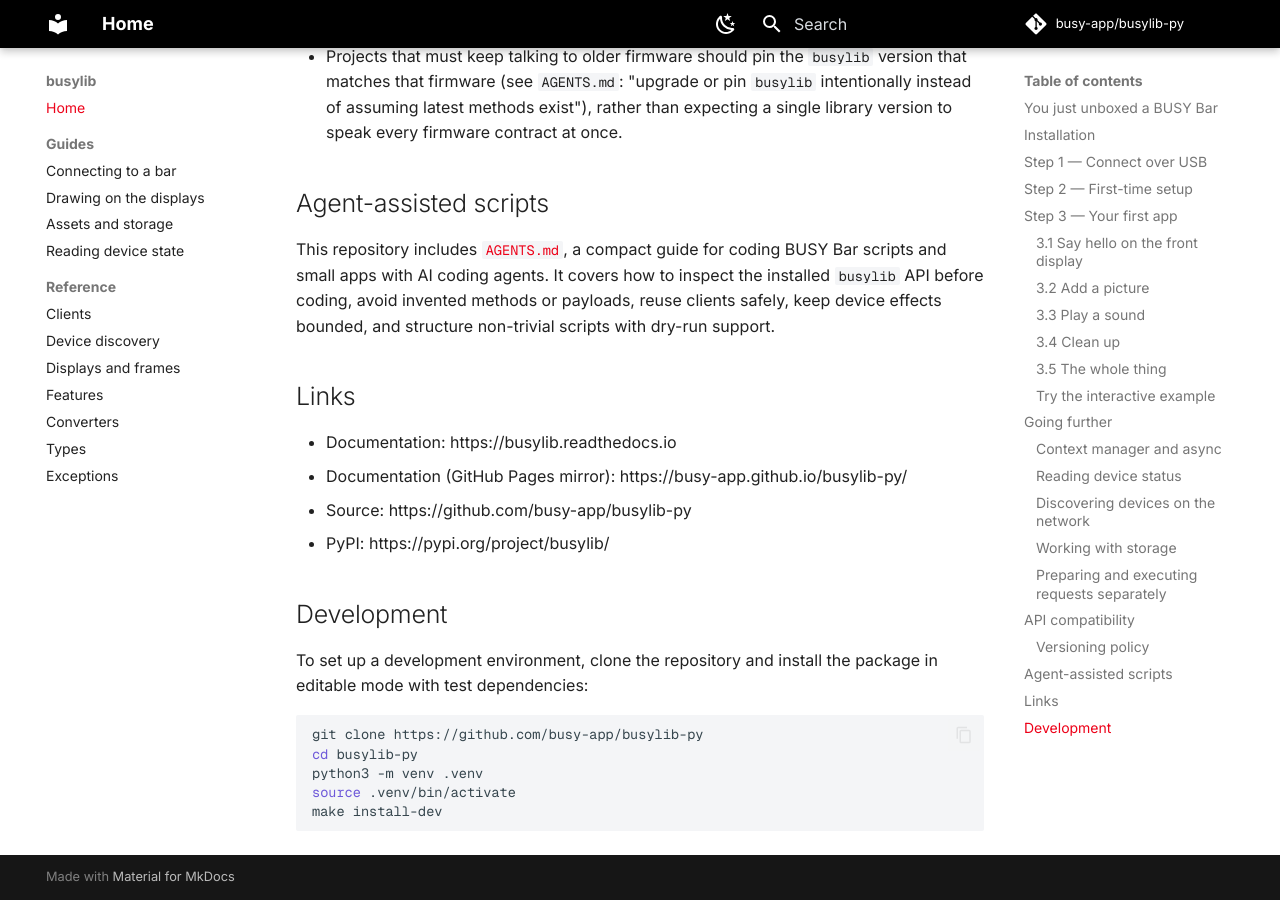
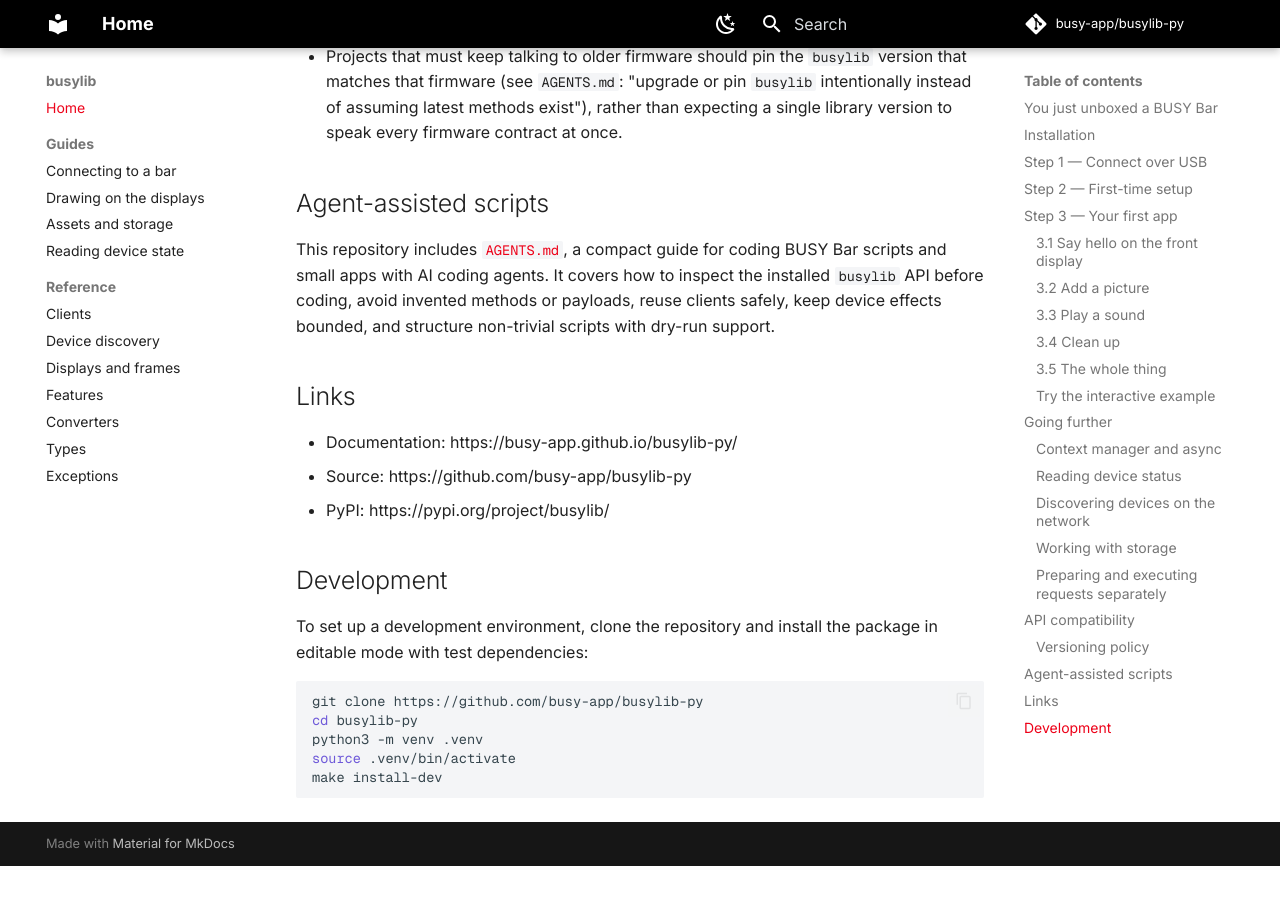
Before and after one commit to busy-app/busylib-py, an MkDocs documentation site: the page built from docs/index.md, in a window 1280 px wide and 900 px high, scrolled down 8778 px. Built offline with MkDocs 1.6.1 and Material for MkDocs 9.7.7, drawn with Linux system fonts in a browser that asks for light colours; comment, search, counter and statistics services are not loaded; after the commit the page ends 9644 px from its top, so only the background shows below that.

Commit message:
Point the documentation URL at GitHub Pages
Read the Docs needs a one-time import on readthedocs.org that hasn't
happened, so busylib.readthedocs.io has 404'd since the first commit
advertised it. GitHub Pages publishes straight from this repository's
CI, so make it the canonical documentation URL in mkdocs' site_url,
pyproject's Documentation link (which is what PyPI shows), and the
README.

.readthedocs.yaml is left in place: it's harmless, and it means RTD only
needs the import step if we pick it up later.

```diff
--- a/README.md
+++ b/README.md
@@ -447,8 +447,7 @@
 
 ## Links
 
-- Documentation: https://busylib.readthedocs.io
-- Documentation (GitHub Pages mirror): https://busy-app.github.io/busylib-py/
+- Documentation: https://busy-app.github.io/busylib-py/
 - Source: https://github.com/busy-app/busylib-py
 - PyPI: https://pypi.org/project/busylib/
 
--- a/mkdocs.yml
+++ b/mkdocs.yml
@@ -1,6 +1,6 @@
 site_name: busylib
 site_description: Python library for BUSY Bar API
-site_url: https://busylib.readthedocs.io/
+site_url: https://busy-app.github.io/busylib-py/
 repo_url: https://github.com/busy-app/busylib-py
 repo_name: busy-app/busylib-py
 edit_uri: edit/main/docs/
```
